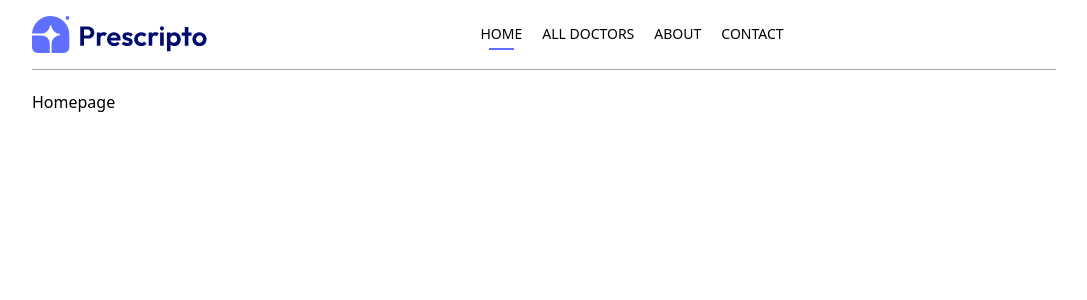
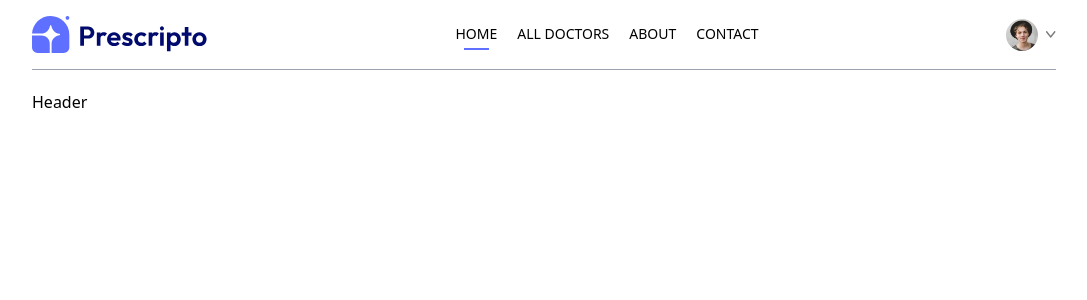
Before and after one commit to kazibilasi/doctor-appointment, a React app: page / in a window 1280 px wide. Shown: the top 300 px of the page, without its empty margins (96-1183 px from the left). Built offline with nearby package versions, Linux system fonts and the light colour scheme; the HTML template or start-up script is replaced by a standard one.

Commit message:
navbar completed

```diff
--- /dev/null
+++ b/src/components/Header.jsx
@@ -0,0 +1,7 @@
+import React from "react";
+
+const Header = () => {
+  return <div>Header</div>;
+};
+
+export default Header;
--- a/src/components/Navbar.jsx
+++ b/src/components/Navbar.jsx
@@ -31,7 +31,14 @@
 
       <div className="fexl items-center gap-4">
         {token ? (
-          <div></div>
+          <div className=" flex items-center gap-2 cursor-pointer group relative">
+          <img className=" w-8 rounded-full" src={assets.profile_pic} alt="" />
+          <img className="w-2.5" src={assets.dropdown_icon} alt="" />
+          <div className=" absolute top-0 right-0 pt-14 text-base font-medium text-gray-600 z-20 hidden group-hover:block">
+            <div className=" min-w-48 bg-stone-100 rounded flex flex-col gap-4 p-4">
+              <p onClick={()=>navigate('my-profile')} className=" hover:text-black cursor-pointer">My Profile</p>
+              <p onClick={()=>navigate('my-appointments')} className=" hover:text-black cursor-pointer">My Appointments</p>
+              <p onClick={()=>setToken(false)} className=" hover:text-black cursor-pointer">Logout</p></div></div></div>
         ) : (
           <button
             onClick={() => navigate("/login")}
--- a/src/pages/Home.jsx
+++ b/src/pages/Home.jsx
@@ -1,8 +1,9 @@
 import React from "react";
+import Header from "../components/Header";
 
 const Home = () => {
   return <div>
-    Homepage
+   <Header></Header>
   </div>;
 };
 
```
